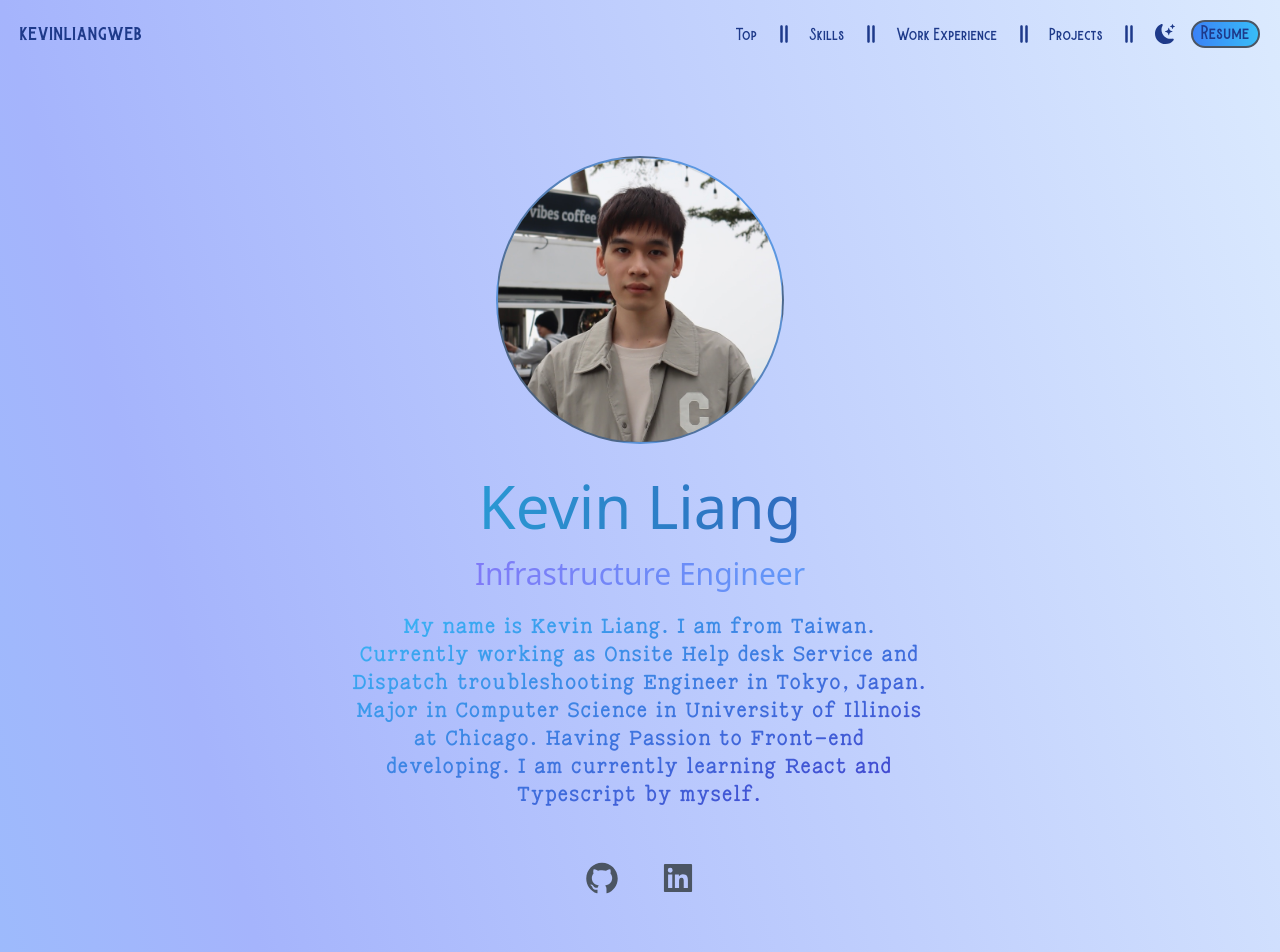
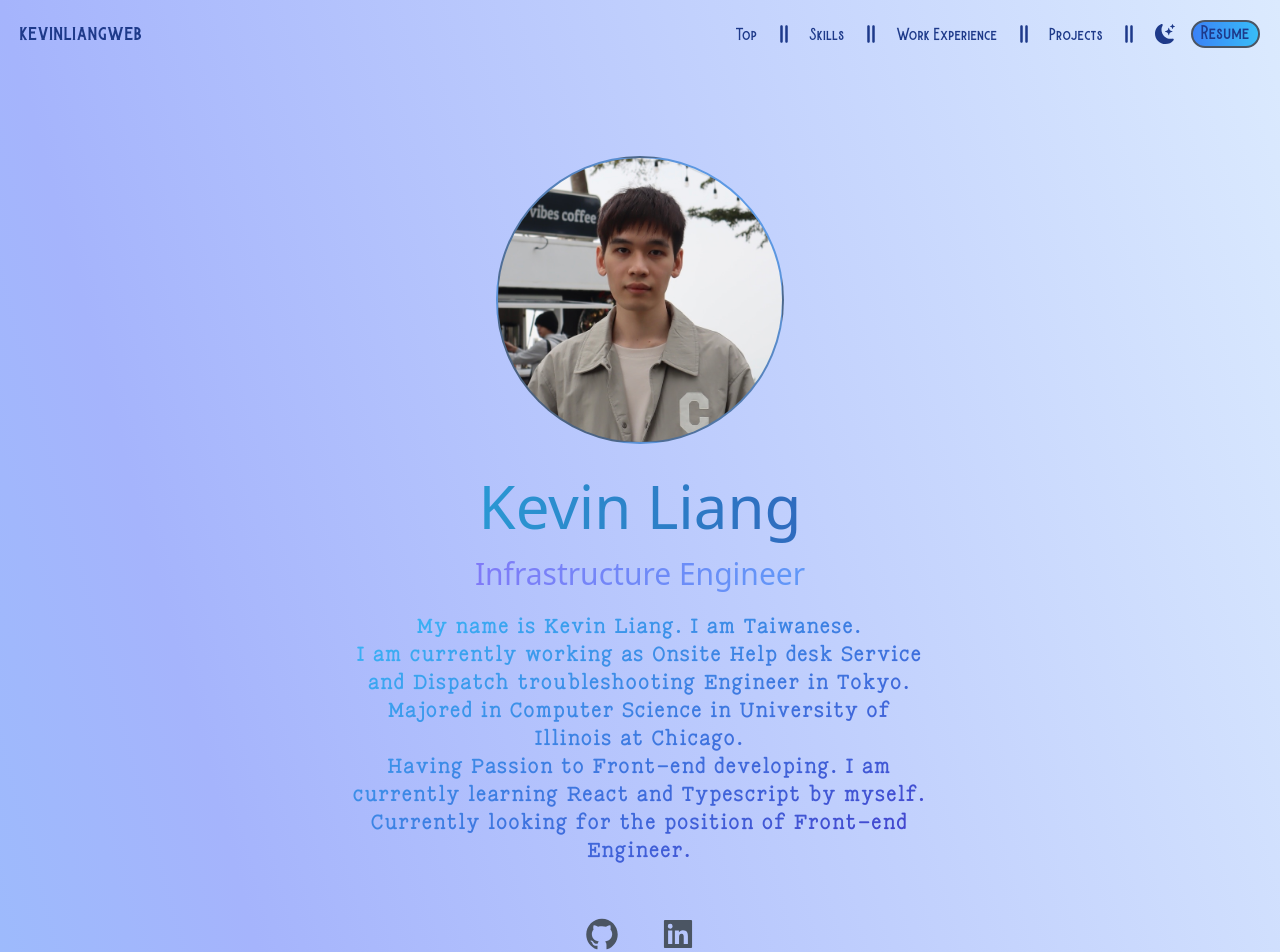
Before and after one commit to Kl0y2u2n8a/my-portfolio, a Next.js app: page / in a window 1280 px wide. Shown: the top 952 px of the page. Built offline with nearby package versions, Linux system fonts and the light colour scheme.

Commit message:
modify intro

```diff
--- a/pages/index.js
+++ b/pages/index.js
@@ -149,9 +149,11 @@ export default function Home() {
             <h2 className="text-4xl py-2 bg-gradient-to-r from-cyan-400 to-indigo-800 bg-clip-text text-transparent md:text-5xl lg:text-6xl lg:py-3">Kevin Liang</h2>
             <h3 className="text-xl py-2 md:text-2xl lg:text-3xl bg-gradient-to-r from-purple-500 to-sky-400 bg-clip-text text-transparent ">Infrastructure Engineer</h3>
             <p className="text-md font-rony9 py-3 leading-8 bg-gradient-to-br from-sky-400  to-indigo-700 bg-clip-text text-transparent max-w-xl mx-auto md:text-lg lg:text-xl lg:py-3">
-              My name is Kevin Liang. I am from Taiwan. Currently working as Onsite Help desk Service and Dispatch troubleshooting Engineer in Tokyo, Japan.
-              Major in Computer Science in University of Illinois at Chicago.
-              Having Passion to Front-end developing. I am currently learning React and Typescript by myself.
+              My name is Kevin Liang. I am Taiwanese.<br/>
+              I am currently working as Onsite Help desk Service and Dispatch troubleshooting Engineer in Tokyo.<br/>
+              Majored in Computer Science in University of Illinois at Chicago.<br/>
+              Having Passion to Front-end developing. I am currently learning React and Typescript by myself.<br/>
+              Currently looking for the position of Front-end Engineer.
             </p>
           </div>
           <div className="text-4xl flex justify-center gap-10 text-gray-600 dark:text-sky-200">
```
